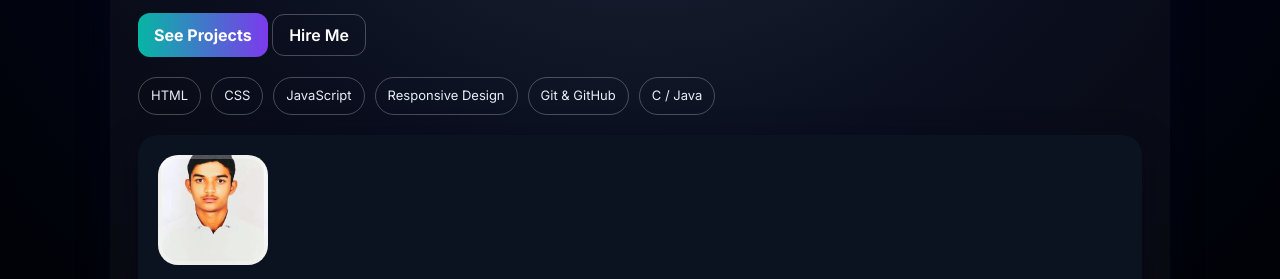
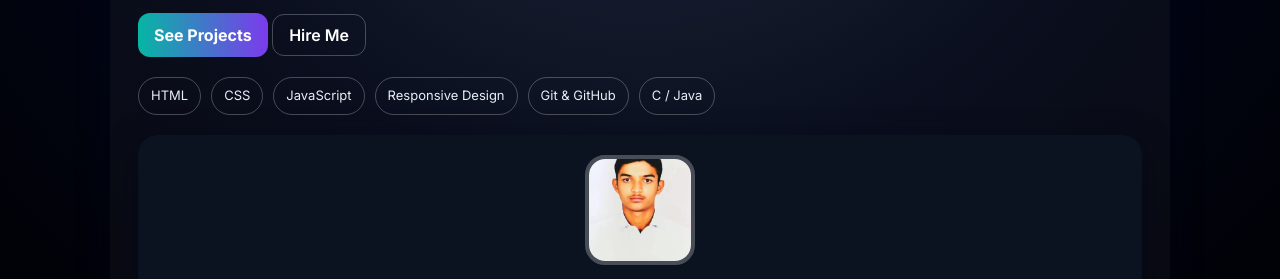
Before and after one commit to omprakashdv-cloud/My-portfolio-, a plain HTML site: page index.html in a window 1280 px wide. Shown: the part 332-611 px from the top of the page. Drawn offline with nearby package versions, Linux system fonts and the light colour scheme.

Commit message:
Update index.html

```diff
--- a/index.html
+++ b/index.html
@@ -134,9 +134,12 @@
       box-shadow:var(--shadow);
     }
 
+    /* UPDATED: IMG TAG STYLE */
     .avatar{
-      width:110px;height:110px;border-radius:20px;
-      background:url('profile.jpg') center/cover;
+      width:110px;
+      height:110px;
+      border-radius:20px;
+      object-fit:cover;
       border:4px solid rgba(255,255,255,0.25);
     }
 
@@ -209,7 +212,8 @@
   </div>
 
   <div class="profile">
-    <div class="avatar"></div>
+    <!-- UPDATED: USING IMG TAG -->
+    <img src="profile.jpg" alt="Omprakash D V" class="avatar">
     <h3>Omprakash D V</h3>
     <p class="small muted">Web Developer • India</p>
   </div>
@@ -350,4 +354,4 @@
 </script>
 
 </body>
-</html>
+  </html>
```
